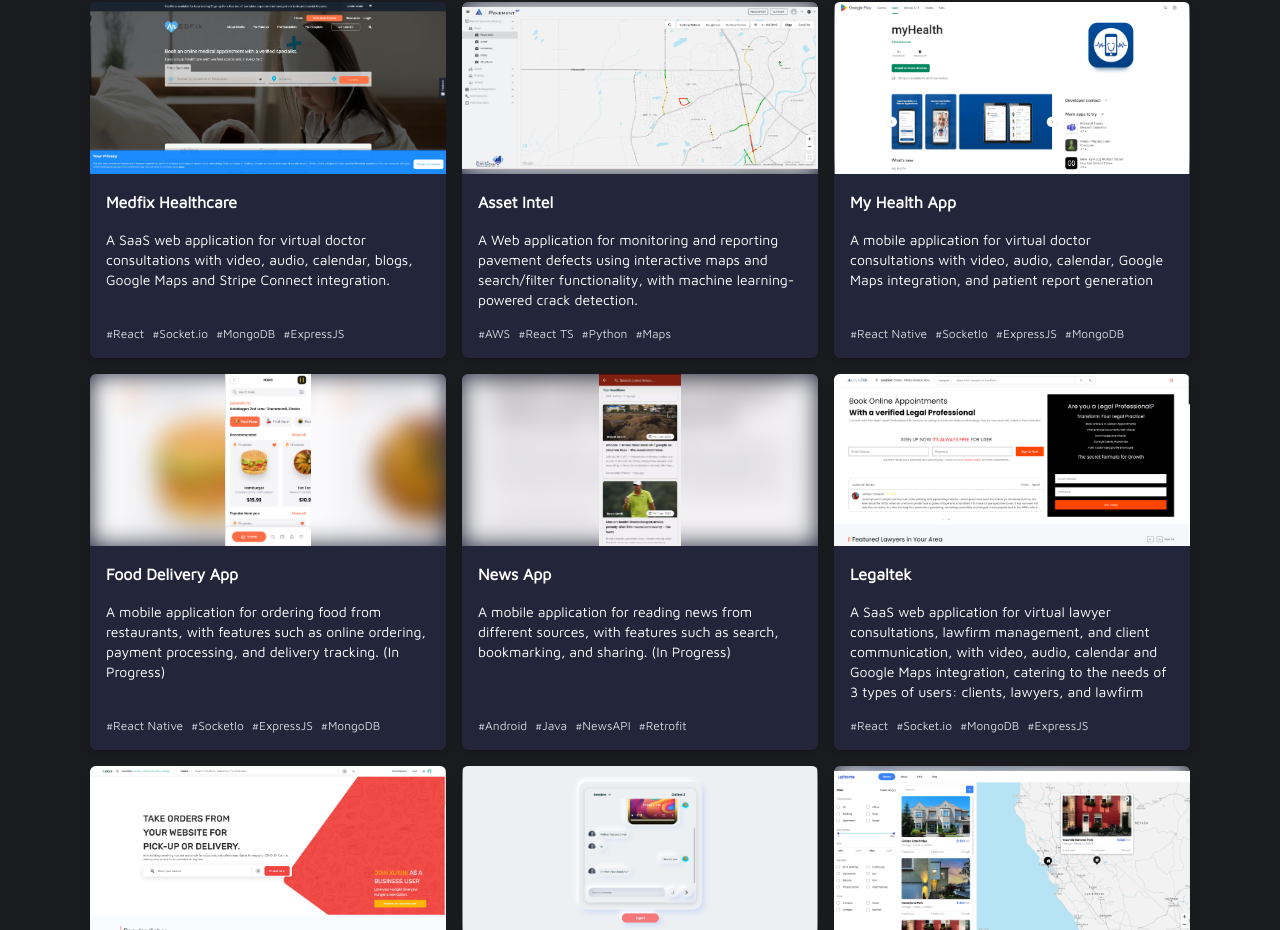
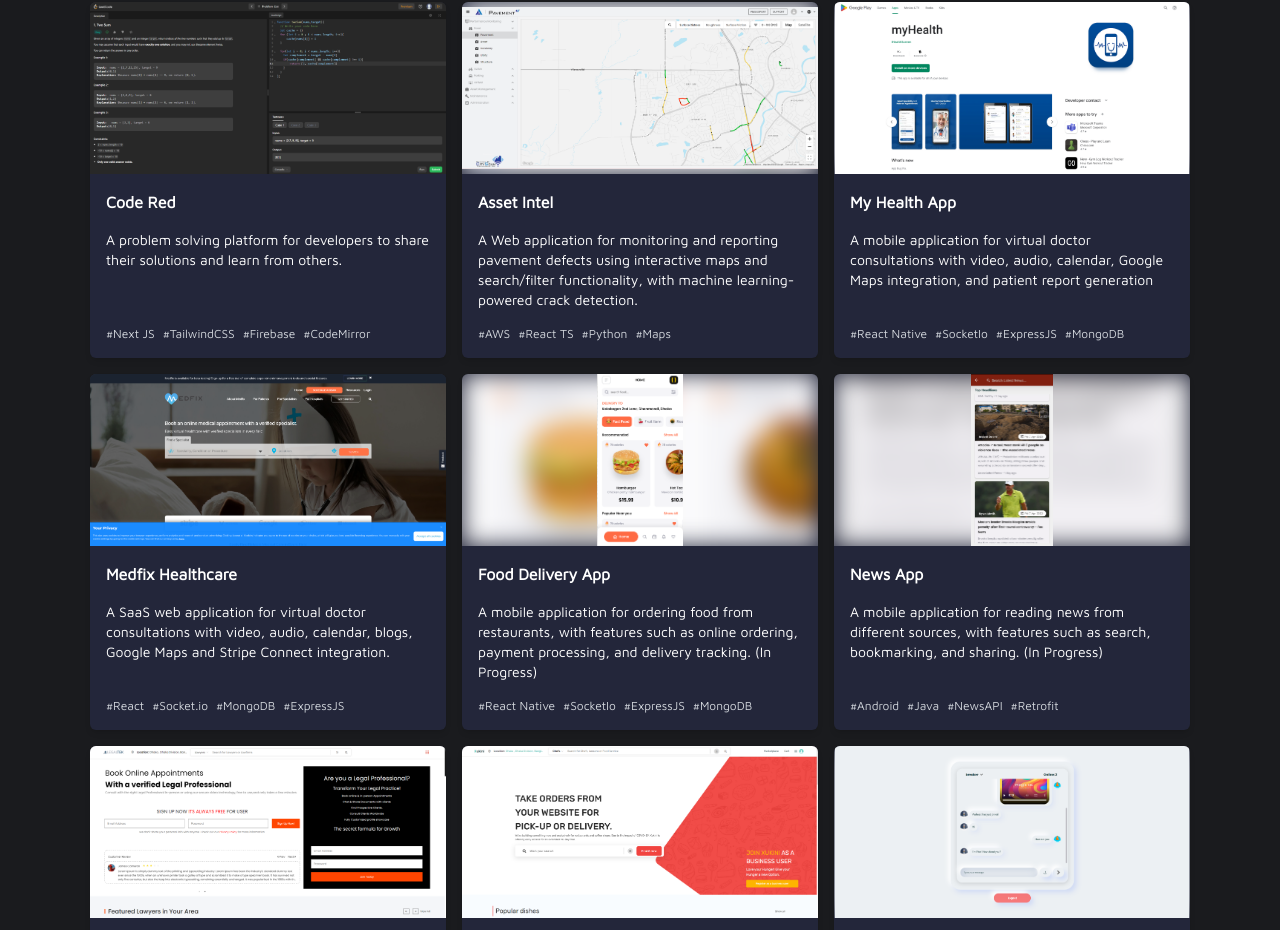
Before and after one commit to Waheed4719/my-portfolio, a React (Create React App) app: page / in a window 1280 px wide. Shown: the part 4756-5686 px from the top of the page. Built offline with nearby package versions, Linux system fonts and the light colour scheme.

Commit message:
Add Code Red to portfolio

```diff
--- a/src/json/data.ts
+++ b/src/json/data.ts
@@ -12,6 +12,7 @@ import MelaniesPortfolioImage from '../assets/images/MelaniePortfolio.png';
 import FoodDeliveryAppImage from '../assets/images/Food Delivery.png';
 import NewsAppImage from '../assets/images/News App.png';
 import GPTArticlesImage from '../assets/images/GPTArticles.png';
+import CodeRedImage from '../assets/images/CodeRed.png';
 
 import {
     css,
@@ -73,13 +74,13 @@ export const stacks = [
 
 export const projects = [
     {
-        image: MedfixImage,
-        title: 'Medfix Healthcare',
-        github: '',
+        image: CodeRedImage,
+        title: `Code Red`,
+        github: 'https://github.com/Waheed4719/Code-Red',
         description:
-            'A SaaS web application for virtual doctor consultations with video, audio, calendar, blogs, Google Maps and Stripe Connect integration.',
-        technologies: ['React', 'Socket.io', 'MongoDB', 'ExpressJS'],
-        link: 'https://test.medfixhealth.com'
+            'A problem solving platform for developers to share their solutions and learn from others.',
+        technologies: ['Next JS', 'TailwindCSS', 'Firebase', 'CodeMirror'],
+        link: 'https://code-red-one.vercel.app/'
     },
     {
         image: AssetIntelImage,
@@ -98,6 +99,15 @@ export const projects = [
             'A mobile application for virtual doctor consultations with video, audio, calendar, Google Maps integration, and patient report generation',
         technologies: ['React Native', 'SocketIo', 'ExpressJS', 'MongoDB'],
         link: 'https://play.google.com/store/apps/details?id=com.ihs.myhealth'
+    },
+    {
+        image: MedfixImage,
+        title: 'Medfix Healthcare',
+        github: '',
+        description:
+            'A SaaS web application for virtual doctor consultations with video, audio, calendar, blogs, Google Maps and Stripe Connect integration.',
+        technologies: ['React', 'Socket.io', 'MongoDB', 'ExpressJS'],
+        link: 'https://test.medfixhealth.com'
     },
     {
         image: FoodDeliveryAppImage,
```
Also changed, not shown: src/assets/images/CodeRed.png (added).
